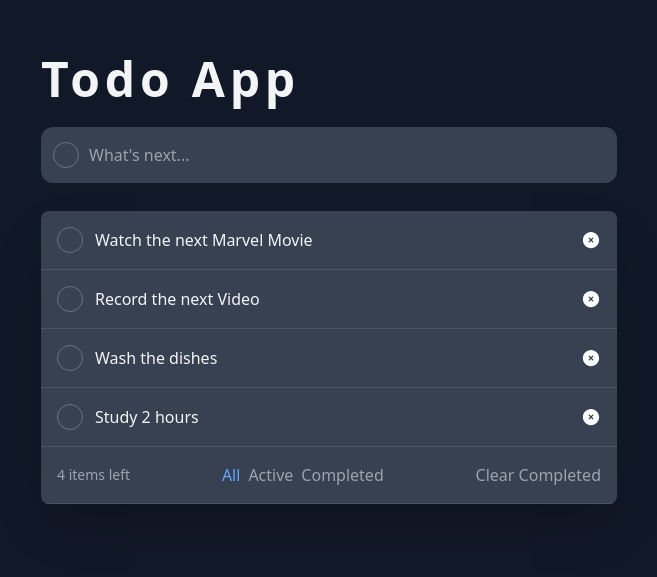
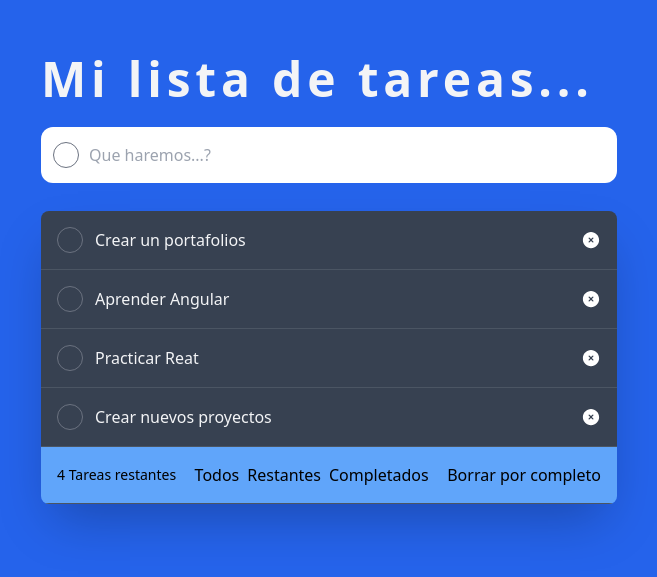
Before and after one commit to abnerjg/todolistproyectointegrador, a React (Create React App) app: page / in a window 1280 px wide. Shown: the part 121-698 px from the top of the page, without its empty margins (311-968 px from the left). Built offline with nearby package versions, Linux system fonts and the light colour scheme; a web font is replaced by a local one.

Commit message:
personalizado

```diff
--- a/src/App.js
+++ b/src/App.js
@@ -9,22 +9,22 @@ function App() {
   const [todos, setTodos] = useState([
     {
       id: 1,
-      title: 'Watch the next Marvel Movie',
+      title: 'Crear un portafolios',
       completed: false,
     },
     {
       id: 2,
-      title: 'Record the next Video',
+      title: 'Aprender Angular',
       completed: false,
     },
     {
       id: 3,
-      title: 'Wash the dishes',
+      title: 'Practicar Reat',
       completed: false,
     },
     {
       id: 4,
-      title: 'Study 2 hours',
+      title: 'Crear nuevos proyectos',
       completed: false,
     }
   ])
@@ -96,7 +96,7 @@ function App() {
   },[activeFilter, todos]);
 
   return (
-    <div className='bg-gray-900 min-h-screen font-inter h-full text-gray-100 flex items-center justify-center py-20 px-5'>
+    <div className='bg-blue-600 min-h-screen font-inter h-full text-gray-100 flex items-center justify-center py-20 px-5'>
       <div className='container flex flex-col max-w-xl'>
         <Title />
         <TodoInput addTodo={addTodo} />
--- a/src/Components / Title/Title.jsx
+++ b/src/Components / Title/Title.jsx
@@ -1,7 +1,7 @@
 const Title = () => {
     return (
         <h1 className="text-5xl font-anton font-bold tracking-widest">
-            Todo App
+            Mi lista de tareas...
         </h1>
     );
 }
--- a/src/Components /TodoFilters/Filters.components.jsx
+++ b/src/Components /TodoFilters/Filters.components.jsx
@@ -1,6 +1,6 @@
 const FiltersContainer = ({ children }) => {
     return (
-        <div className="flex items-center justify-between p-4 bg-gray-700 border-b border-solid border-gray-600">
+        <div className="flex items-center justify-between p-4 bg-blue-400 border-b border-solid border-gray-600">
             {children}
         </div>
     )
@@ -8,8 +8,8 @@ const FiltersContainer = ({ children }) => {
 
 const ItemsLeft = ({ total }) => {
     return (
-        <p className="text-gray-400 text-sm">
-            {total} items left
+        <p className="text-black text-sm">
+            {total} Tareas restantes
         </p>
     )
 };
@@ -28,7 +28,7 @@ const FilterButton = ({ action, active, filter }) => {
     return (
         <button onClick={action}
             className={` hover:text-white cursor-pointer transition-all duration-300 ease-in-out `
-                + (active.toLowerCase().includes(filter.toLowerCase()) ? 'text-blue-400' : 'text-gray-400')}>{filter}</button>
+                + (active.toLowerCase().includes(filter.toLowerCase()) ? 'text-blue-400' : 'text-black')}>{filter}</button>
     )
 }
 
--- a/src/Components /TodoFilters/TodoFilters.jsx
+++ b/src/Components /TodoFilters/TodoFilters.jsx
@@ -5,13 +5,13 @@ const TodoFilters = ({ total, activeFilter, showAllTodos, showActiveTodos, showC
         <FiltersContainer>
         <ItemsLeft total={total} />
             <FilterButtonContainer>
-                <FilterButton action={() => showAllTodos()} active={activeFilter} filter='All' />
-                <FilterButton action={() => showActiveTodos()} active={activeFilter} filter='Active' />
-                <FilterButton action={() => showCompletedTodos()} active={activeFilter} filter='Completed' />
+                <FilterButton action={() => showAllTodos()} active={activeFilter} filter='Todos' />
+                <FilterButton action={() => showActiveTodos()} active={activeFilter} filter='Restantes' />
+                <FilterButton action={() => showCompletedTodos()} active={activeFilter} filter='Completados' />
             </FilterButtonContainer>
 
-            <button onClick={() => handleClearComplete()} className="text-gray-400 hover:text-white cursor-pointer transition-all duration-300 ease-in-out">
-                Clear Completed
+            <button onClick={() => handleClearComplete()} className="text-black hover:text-white cursor-pointer transition-all duration-300 ease-in-out">
+                Borrar por completo
             </button>
         </FiltersContainer>
     )
--- a/src/Components /TodoInput/TodoInput.jsx
+++ b/src/Components /TodoInput/TodoInput.jsx
@@ -17,12 +17,12 @@ const TodoInput = ({ addTodo }) => {
                 <span className="border border-gray-500 border-solid p-3 rounded-full"></span>
             </div>
             <input
-                className="focus:shadow-lg font-Inter focus:shadow-blue-800 pl-12 w-full py-4 bg-gray-700 rounded-xl outline-none transition-all duration-300 ease-in-out"
+                className="focus:shadow-lg font-Inter focus:shadow-blue-800 pl-12 w-full py-4 bg-white rounded-xl outline-none transition-all duration-300 ease-in-out"
                 type="text"
                 value={title}
                 onChange={(e) => setTitle(e.target.value)}
                 onKeyDown={(e) => handleAddTodo(e)}
-                placeholder="What's next..."
+                placeholder="Que haremos...?"
             />
         </div>
     )
```
